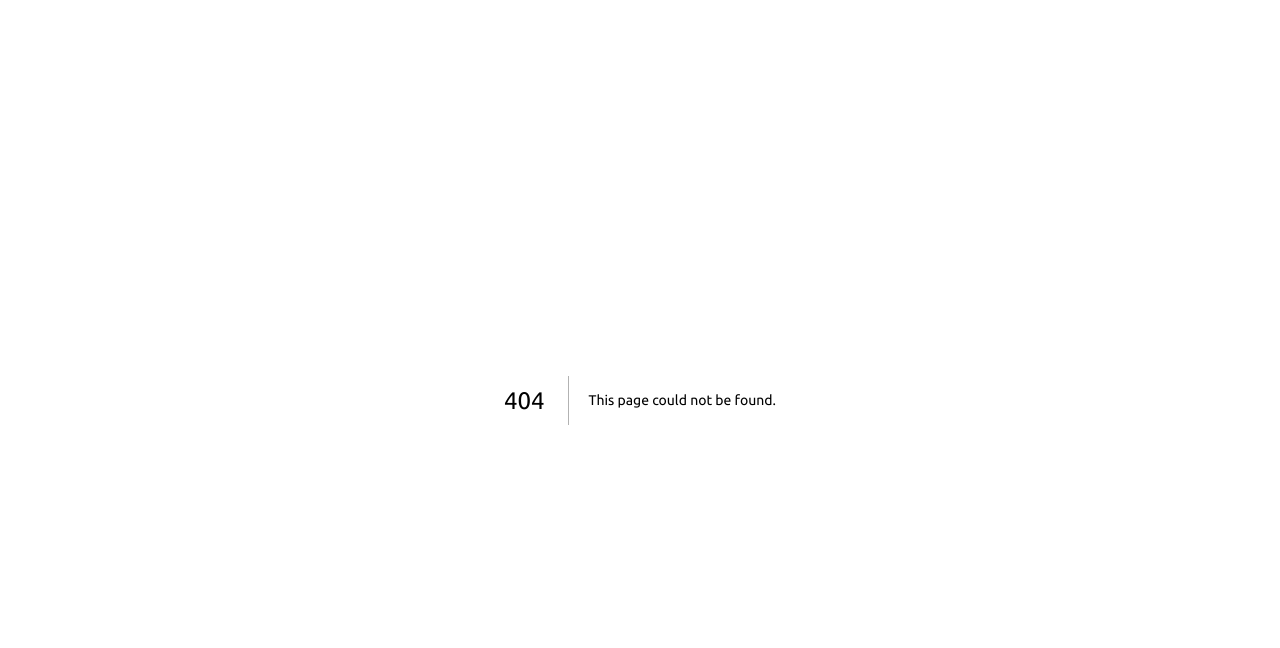
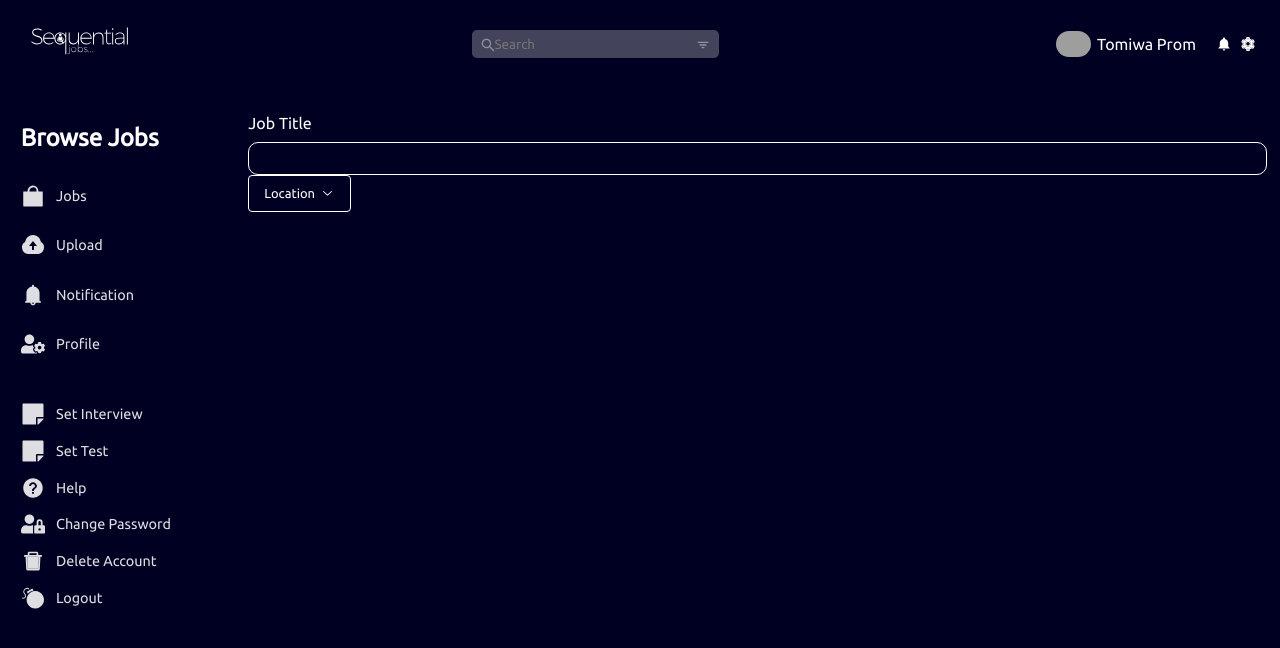
Before and after one commit to Tomation-Solution/sequential-job, a Next.js app: page /jobs/add-jobs in a window 1280 px wide. Before the commit this address had no page. Shown: the top 648 px of the page. Built offline with nearby package versions, Linux system fonts and the light colour scheme; grey boxes are pictures that could not be loaded.

Commit message:
design Job Creation Page not completed

```diff
--- a/package.json
+++ b/package.json
@@ -12,6 +12,7 @@
     "@next/font": "13.1.0",
     "@radix-ui/react-dropdown-menu": "^2.0.1",
     "@radix-ui/react-icons": "^1.1.1",
+    "@radix-ui/react-select": "^1.1.2",
     "@radix-ui/react-tabs": "^1.0.1",
     "@stitches/react": "^1.2.8",
     "@types/node": "18.11.17",
--- /dev/null
+++ b/pages/jobs/add-jobs.tsx
@@ -0,0 +1,36 @@
+import React from 'react'
+import GeneralLayout from '../../layout/GeneralLayout/GeneralLayout'
+import InputWithLabel from '../../shared/InputWithLabel/InputWithLabel'
+import SelectComponent from '../../shared/Select/Select'
+
+
+
+
+const AddJobs = () => {
+  return (
+    <GeneralLayout>
+      <InputWithLabel label='Job Title'/>
+
+      <SelectComponent
+        label='Location'
+        options={[
+          {
+            'name':'Lagos',
+            'value':'Lagos'
+          },
+          {
+            'name':'Abuja',
+            'value':'Abuja'
+          },
+          {
+            'name':'Benin',
+            'value':'Benin'
+          },
+        ]}
+      />
+    </GeneralLayout>
+  )
+}
+
+
+export default AddJobs
--- /dev/null
+++ b/shared/InputWithLabel/InputWithLabel.style.tsx
@@ -0,0 +1,29 @@
+import { StitchesLogoIcon } from "@radix-ui/react-icons";
+import { styled } from "../../stitches.config";
+import type * as Stitches from '@stitches/react';
+
+
+
+
+
+export const InputWithLabelContainerStyle = styled('div',{
+'display':'flex',
+'flexDirection':'column',
+
+    input:{
+        border:'1px solid $white',
+        'backgroundColor':'$thickBlue',
+        'outline':'none',
+        'padding':'.5rem 1rem',
+        'borderRadius':'10px',
+        color:'$white'
+    },
+    'label':{
+        padding:'.6rem 0'
+    }
+})
+
+
+
+
+export type InputWithLabelStyleType = Stitches.VariantProps<typeof InputWithLabelContainerStyle>
--- /dev/null
+++ b/shared/InputWithLabel/InputWithLabel.tsx
@@ -0,0 +1,23 @@
+import React from 'react'
+import { InputWithLabelStyleType,InputWithLabelContainerStyle } from './InputWithLabel.style'
+
+
+
+
+type Props = {
+    label:string;
+    type?:'text'|'password'
+}
+type InputWithLabelType = Props &InputWithLabelStyleType
+
+const InputWithLabel = ({label,type='text',...rest}:InputWithLabelType) => {
+  return (
+    <InputWithLabelContainerStyle>
+        <label htmlFor={label}>{label}</label>
+        <input type={type} {...rest} />
+    </InputWithLabelContainerStyle>
+  )
+}
+
+
+export default InputWithLabel
--- /dev/null
+++ b/shared/Select/Select.style.tsx
@@ -0,0 +1,108 @@
+import { styled } from "../../stitches.config";
+
+import * as Select from "@radix-ui/react-select";
+import {
+    CheckIcon,
+    ChevronDownIcon,
+    ChevronUpIcon
+  } from "@radix-ui/react-icons";
+
+
+export const SelectTrigger = styled(Select.SelectTrigger, {
+    all: "unset",
+    display: "inline-flex",
+    alignItems: "center",
+    justifyContent: "center",
+    borderRadius: 4,
+    padding: "0 15px",
+    fontSize: 13,
+    border:'1px solid $white',
+
+    lineHeight: 1,
+    height: 35,
+    gap: 5,
+    backgroundColor: "$thickBlue",
+    color: '$white',
+    boxShadow: `0 2px 10px $white`,
+    "&:hover": {
+      backgroundColor: '$thickBlue',
+      color: '$white',
+       },
+    "&:focus": { boxShadow: `0 0 0 2px black` },
+    "&[data-placeholder]": { color:'$white' }
+  });
+
+export  const SelectIcon = styled(Select.SelectIcon, {
+    color: '$white'
+  });
+
+export   const SelectContent = styled(Select.Content, {
+    overflow: "hidden",
+    backgroundColor: "$thickBlue",
+    borderRadius: 6,
+    boxShadow:
+      "0px 10px 38px -10px rgba(22, 23, 24, 0.35), 0px 10px 20px -15px rgba(22, 23, 24, 0.2)"
+  });
+
+export  const SelectViewport = styled(Select.Viewport, {
+    padding: 5
+  });
+
+
+export  const StyledItem = styled(Select.Item, {
+    fontSize: 13,
+    lineHeight: 1,
+    color: '$white',
+    borderRadius: 3,
+    display: "flex",
+    alignItems: "center",
+    height: 25,
+    padding: "0 35px 0 25px",
+    position: "relative",
+    userSelect: "none",
+
+    "&[data-disabled]": {
+      color: 'gray',
+      pointerEvents: "none"
+    },
+
+    "&[data-highlighted]": {
+      outline: "none",
+      backgroundColor: '$thickBlue',
+      color: '$white'
+    }
+  });
+
+export  const SelectLabel = styled(Select.Label, {
+    padding: "0 25px",
+    fontSize: 12,
+    lineHeight: "25px",
+    color:'gray'
+  });
+
+
+export  const StyledItemIndicator = styled(Select.ItemIndicator, {
+    position: "absolute",
+    left: 0,
+    width: 25,
+    display: "inline-flex",
+    alignItems: "center",
+    justifyContent: "center"
+  });
+
+export  const scrollButtonStyles = {
+    display: "flex",
+    alignItems: "center",
+    justifyContent: "center",
+    height: 25,
+    backgroundColor: '$thickBlue',
+    color: '$white',
+    cursor: "default"
+  };
+
+export  const SelectScrollUpButton = styled(Select.ScrollUpButton, scrollButtonStyles);
+
+export  const SelectScrollDownButton = styled(
+    Select.ScrollDownButton,
+    scrollButtonStyles
+  );
--- /dev/null
+++ b/shared/Select/Select.tsx
@@ -0,0 +1,63 @@
+import React from "react";
+import * as Select from "@radix-ui/react-select";
+import {
+  CheckIcon,
+  ChevronDownIcon,
+  ChevronUpIcon
+} from "@radix-ui/react-icons";
+import { SelectIcon, SelectTrigger,SelectContent, StyledItem, StyledItemIndicator, SelectScrollUpButton, SelectViewport, SelectLabel, SelectScrollDownButton } from "./Select.style";
+
+
+
+const SelectItem = React.forwardRef(({ children, ...props }:any, forwardedRef) => {
+    return (
+      <StyledItem {...props} ref={forwardedRef}>
+        <Select.ItemText>{children}</Select.ItemText>
+        <StyledItemIndicator>
+          <CheckIcon />
+        </StyledItemIndicator>
+      </StyledItem>
+    );
+  });
+  SelectItem.displayName='SelectItem'
+
+type Prop = {
+    label:string,
+    options:{
+        'name':string,
+        'value':string
+    }[]
+}
+const SelectComponent = ({label,options}:Prop):React.ReactElement => (
+  <Select.Root>
+    <SelectTrigger aria-label={label}>
+      <Select.Value placeholder={label}/>
+      <SelectIcon>
+        <ChevronDownIcon />
+      </SelectIcon>
+    </SelectTrigger>
+    <Select.Portal>
+      <SelectContent>
+        <SelectScrollUpButton>
+          <ChevronUpIcon />
+        </SelectScrollUpButton>
+        <SelectViewport>
+          <Select.Group>
+            {/* <SelectLabel>Fruits</SelectLabel> */}
+            {
+                options.map((data,index)=>(
+                    <SelectItem value={data.value} key={index}>{data.name}</SelectItem>
+                ))
+            }
+          </Select.Group>
+        </SelectViewport>
+        <SelectScrollDownButton>
+          <ChevronDownIcon />
+        </SelectScrollDownButton>
+      </SelectContent>
+    </Select.Portal>
+  </Select.Root>
+);
+
+
+export default SelectComponent;
```
Also changed, not shown: pages/jobs/index.tsx (renamed from pages/upload-job.tsx, +5 -5 lines), 1 other file (tests, documents, lock files or other folders).
